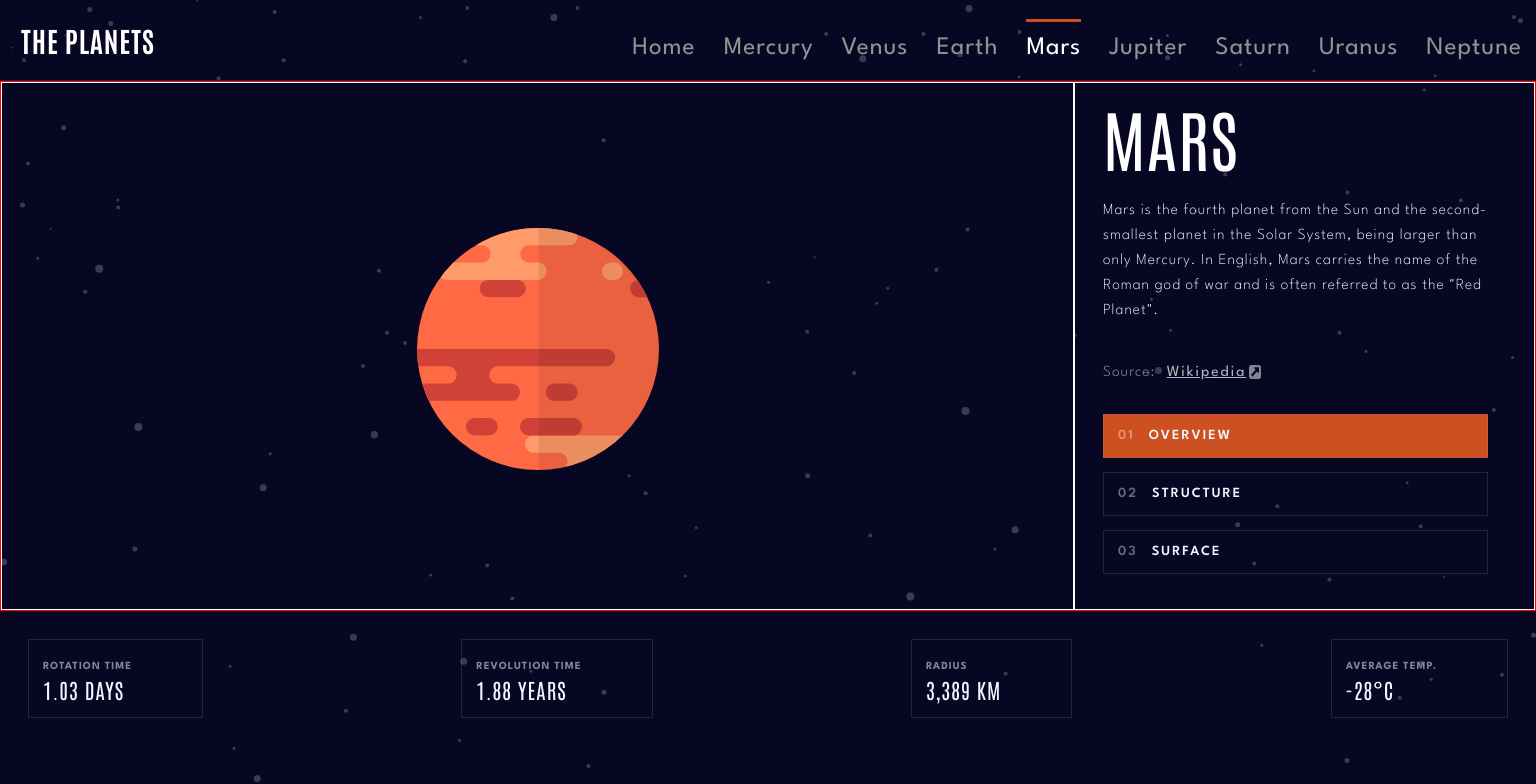
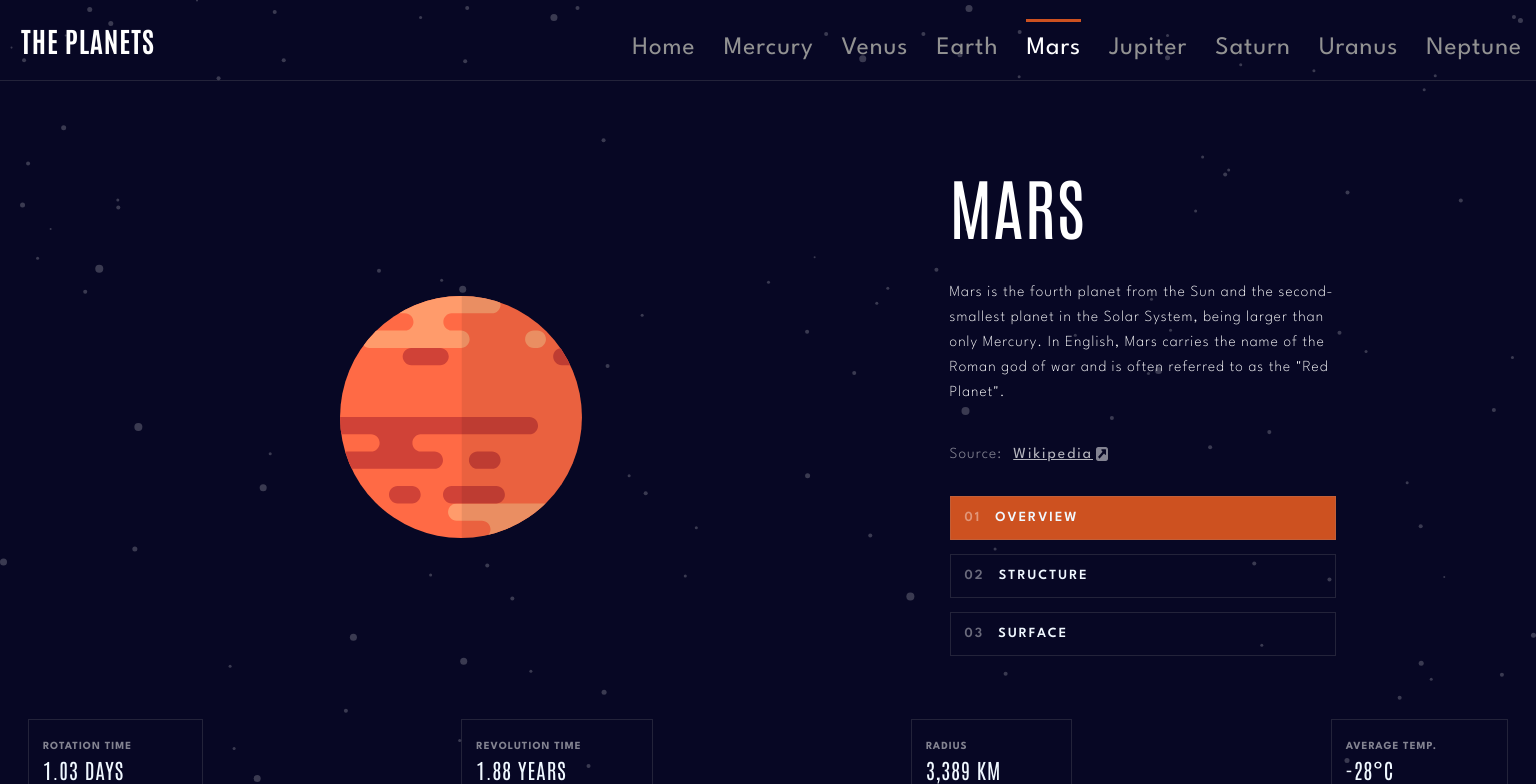
Before and after one commit to Beckibuzz93/Planet-Facts, a React (Vite) app: page /Mars in a window 1536 px wide. Shown: the top 784 px of the page. Built offline with nearby package versions, Linux system fonts and the light colour scheme.

Commit message:
add min heights on elements

```diff
--- a/src/components/PageMainStatement/index.css
+++ b/src/components/PageMainStatement/index.css
@@ -84,8 +84,9 @@
 @media only screen and (min-width: 1300px) {
     .page-main-statement-container {
         text-align: left;
-        margin-top: 0.5rem;
+        margin-top: 1.5rem;
         margin-bottom: 2rem;
+        min-height: 20vh;
     }
     .page-main-statement {
         text-transform: none;
--- a/src/css/containers.css
+++ b/src/css/containers.css
@@ -20,15 +20,14 @@
     }
 
     .main-big-screen-container {
-        border: 1px solid red;
+        margin-top: 5rem;
+        min-height: 60vh;
         display: flex;
     }
     .main-big-screen-separator-one {
-        bordeR: 1px solid white;
-        width: 70%;
+        width: 60%;
     }
     .main-big-screen-separator-two {
-        bordeR: 1px solid white;
         width: 30%;
     }
 }
```
